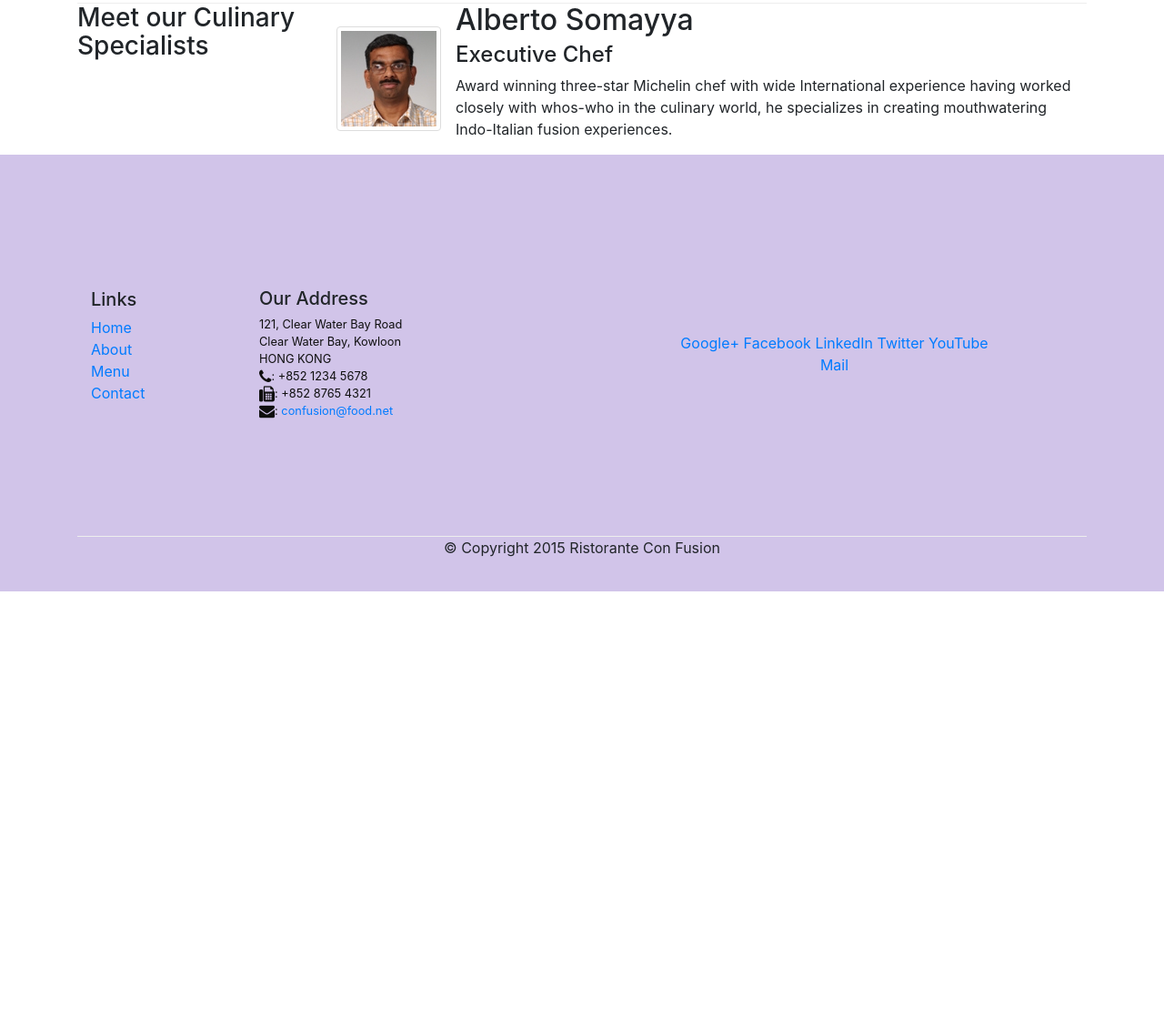
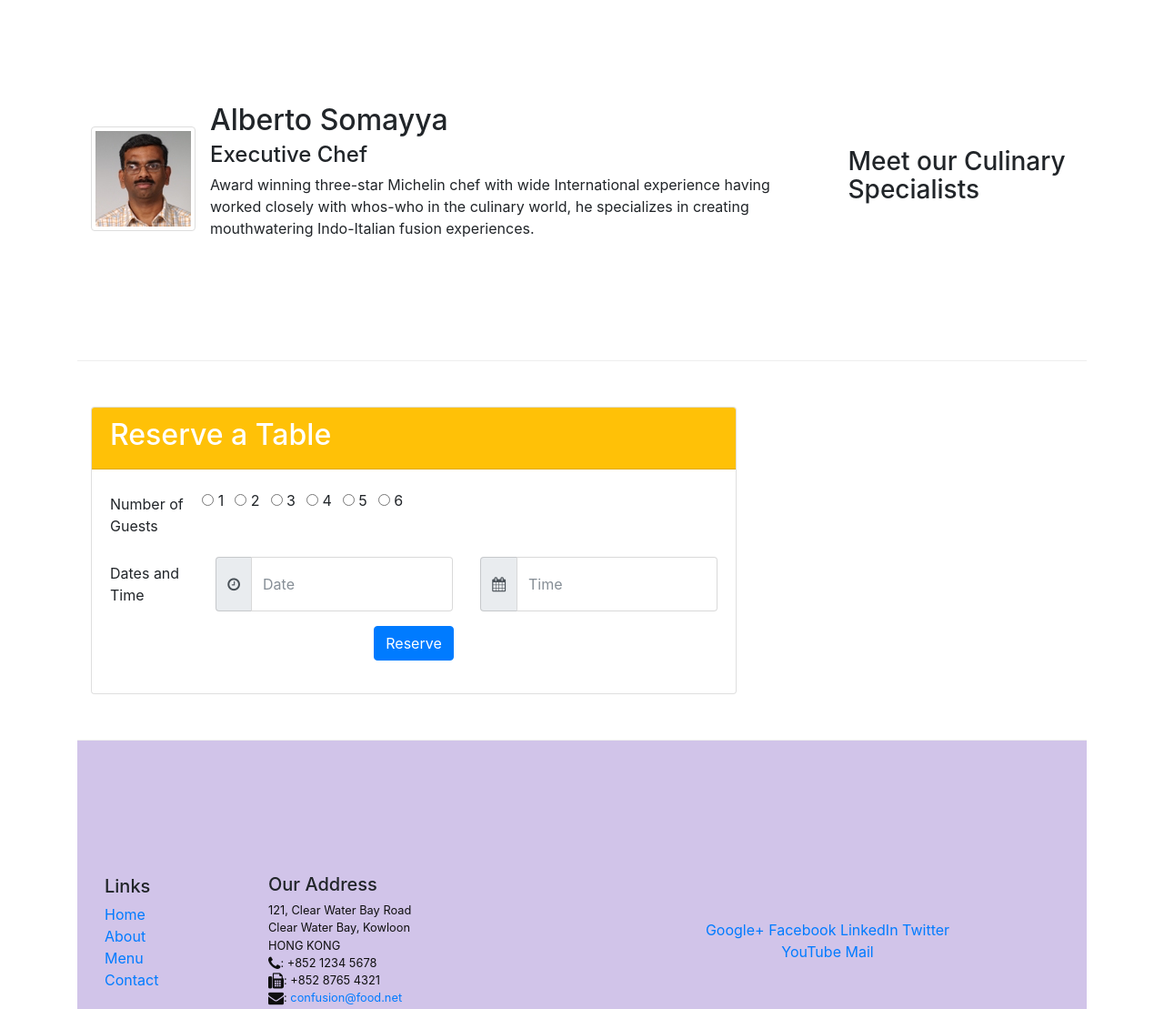
Before and after one commit to Agnes3000/Confusion, a website: page index.html in a window 1280 px wide. Shown: the part 1109-2218 px from the top of the page at 91% size. Before the commit the page ends 1759 px from the top, so only its background shows below. Drawn offline with nearby package versions, Linux system fonts and the light colour scheme.

Commit message:
modifications

```diff
--- a/index.html
+++ b/index.html
@@ -37,12 +37,16 @@
     <header class="jumbotron">
         <div class="container">
             <div class="row row-header">
-                <div class="col-12 col-sm-8">
+                <div class="col-6 col-sm-8">
                     <h1>Ristorante con Fusion</h1>
                     <p>We take inspiration from the World's best cuisines, and create a unique fusion experience. Our lipsmacking creations will tickle your culinary senses!</p>
                 </div>
-                <div class="col col-sm align-self-center">
+                <div class="col-3 col-sm-2 align-self-center">
                     <img src="img/logo.png" class="img-fluid">
+                </div>
+                <div class="col-3 col-sm-2 align-self-center">
+                	<a href="#Reserve" class="btn btn-warning btn-block " role="button" aria-disabled="true">Reserve Tables</a>
+
                 </div>
             </div>
         </div>
@@ -50,9 +54,6 @@
 
     <div class="container">
         <div class="row row-content align-items-center">
-            <div class="col-sm-4 col-md-3 flex-last push-sm-8  push-md-9">
-                <h3>Our Lipsmacking Culinary Creations</h3>
-            </div>
             <div class="col-sm col-md flex-first pull-sm-4 pull-md-3">
                 <div class="media">
                     <img class="d-flex mr-3 img-thumbnail align-self-center"
@@ -66,6 +67,9 @@
                     </div>
                 </div>
             </div>
+            <div class="col-sm-4 col-md-3 flex-last push-sm-8  push-md-9">
+                <h3>Our Lipsmacking Culinary Creations</h3>
+            </div>
         </div>
 
 
@@ -74,15 +78,14 @@
                 <h3>This Month's Promotions</h3>
             </div>
             <div class="col-sm col-md flex-first pull-sm-4 pull-md-3">
-                <h2>Weekend Grand Buffet</h2>
+                <h2>Weekend Grand Buffet <span class="badge badge-danger">NEW</span></h2>
                 <p>Featuring mouthwatering combinations with a choice of five different salads, six enticing appetizers, six main entrees and five choicest desserts. Free flowing bubbly and soft drinks. All for just $19.99 per person </p>
             </div>
+            <img class="d-flex mr-3 img-thumbnail align-self-center"
+                         src="img/buffet.png" alt="Buffet">
         </div>
 
-        <div  class="row">
-            <div class="col-sm-4 col-md-3 flex-last push-sm-8  push-md-9">
-                <h3>Meet our Culinary Specialists</h3>
-            </div>
+        <div class="row row-content align-items-center">
             <div class="col-sm col-md flex-first pull-sm-4 pull-md-3">
                 <div class="media">
                     <img class="d-flex mr-3 img-thumbnail align-self-center"
@@ -98,6 +101,73 @@
                     </div>
                 </div>
             </div>
+            <div class="col-sm-4 col-md-3 flex-last push-sm-8  push-md-9">
+                <h3>Meet our Culinary Specialists</h3>
+            </div>
+        </div>
+        <a name="Reserve">
+        <div class="row row-content align-items-center">
+        <div class="col-12 col-sm-8">
+        	<div class="card">
+        		<div class="card-header text-white bg-warning">
+        			<h2>Reserve a Table</h2>
+        		</div>
+        	<div class="card-body">
+        		<form>
+        			<div class="form-group row">
+        				<label for="numberofguests" class="col-md-2 col-form-label">Number of Guests</label>
+                        <div class="form-check form-check-inline">
+                          <label class="form-check-label">
+                            <input class="form-check-input" type="radio" name="inlineRadioOptions" id="inlineRadio1" value="option1"> 1
+                          </label>
+                        </div>
+                        <div class="form-check form-check-inline">
+                          <label class="form-check-label">
+                            <input class="form-check-input" type="radio" name="inlineRadioOptions" id="inlineRadio2" value="option2"> 2
+                          </label>
+                        </div>
+                        <div class="form-check form-check-inline">
+                          <label class="form-check-label">
+                            <input class="form-check-input" type="radio" name="inlineRadioOptions" id="inlineRadio3" value="option3" > 3
+                          </label>
+                        </div>
+                        <div class="form-check form-check-inline">
+                          <label class="form-check-label">
+                            <input class="form-check-input" type="radio" name="inlineRadioOptions" id="inlineRadio3" value="option4" > 4
+                          </label>
+                        </div>
+                        <div class="form-check form-check-inline ">
+                          <label class="form-check-label">
+                            <input class="form-check-input" type="radio" name="inlineRadioOptions" id="inlineRadio3" value="option5" > 5
+                          </label>
+                        </div>
+                        <div class="form-check form-check-inline ">
+                          <label class="form-check-label">
+                            <input class="form-check-input" type="radio" name="inlineRadioOptions" id="inlineRadio3" value="option6" > 6
+                          </label>
+                        </div>
+        			</div>
+        			<div class="form-group row">
+        				<label for="datesandtime" class="col-md-2 col-form-label">Dates and Time</label>
+        				<div class="col-md-5 input-group">
+        					<div class="input-group-addon"><i class="fa fa-clock-o"></i></div>
+        					<input type="text" class="form-control" id="inlineFormInputGroupUsername2" placeholder="Date">
+        				</div>
+        				<div class="col-md-5 input-group">
+        					<div class="input-group-addon"><i class="fa fa-calendar"></i></div>
+        					<input type="text" class="form-control" id="inlineFormInputGroupUsername2" placeholder="Time">
+        				</div>
+        			</div>
+        			<div class="form-group row">
+        				<button type="button" class="btn btn-primary mx-auto">Reserve</button>
+        			</div>
+
+        		</form>
+        	</div>
+
+        </div>
+
+
         </div>
     </div>
 
```
Also changed, not shown: aboutus.html (+1 -1 lines).
